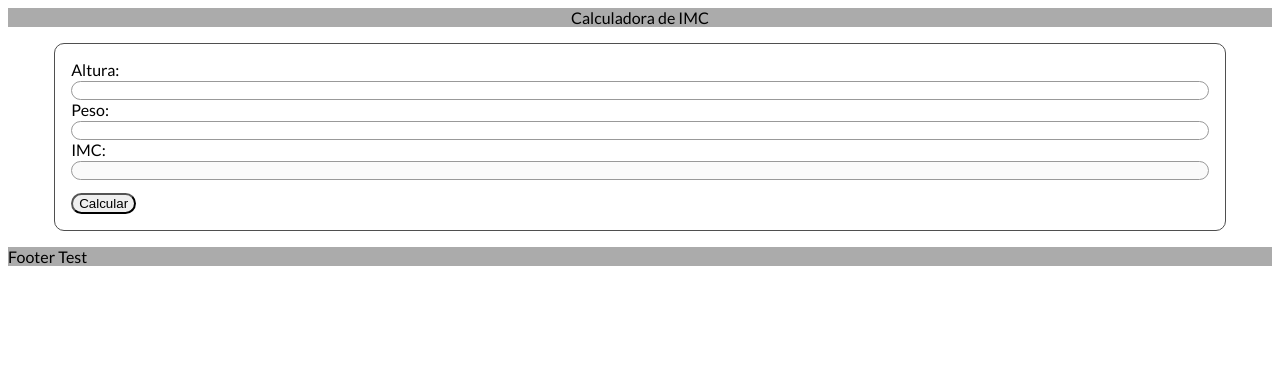
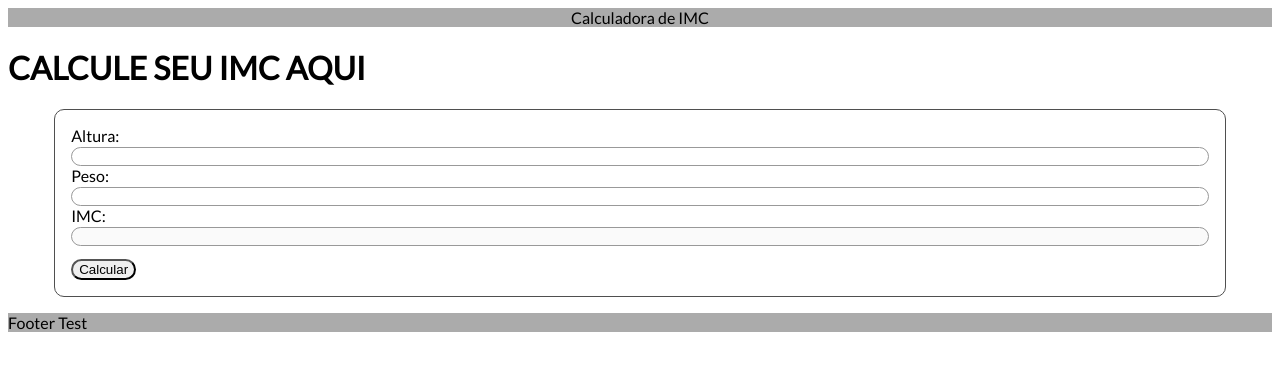
Before and after one commit to Alucho/Calculadora-de-IMC, a plain HTML site: page index.html in a window 1280 px wide. Drawn offline with Linux system fonts and the light colour scheme.

Commit message:
Scrpit update

```diff
--- a/index.html
+++ b/index.html
@@ -12,7 +12,9 @@
 <body background="">
 
 <header>Calculadora de IMC</header>
-
+  <h1>
+    CALCULE SEU IMC AQUI
+  </h1>
   <div class="formulario">
     <form id="formulario">
 
```
